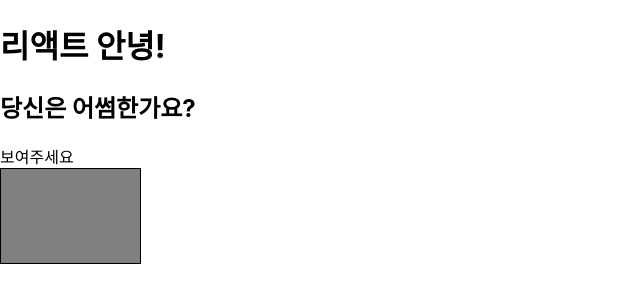
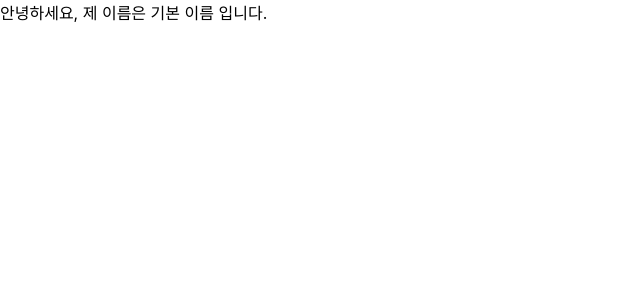
Before and after one commit to developer-do/react-study, a React (Create React App) app in the folder hello-react/: page / in a window 1280 px wide. Shown: the top 302 px of the page, without its empty margins (0-640 px from the left). Built offline with nearby package versions, Linux system fonts and the light colour scheme.

Commit message:
props 연습 / git 연습...

```diff
--- a/hello-react/src/App.js
+++ b/hello-react/src/App.js
@@ -1,30 +1,17 @@
 import React, { Component } from 'react';
-import logo from './logo.svg';
-import './App.css';
+import MyComponent from './MyComponent';
 
 class App extends Component {
   render() {
-    const text = "당신은 어썸한가요?";
-    const condition = true;
-    const style = {
-      backgroundColor: 'gray',
-      border: '1px solid black',
-      height: Math.round(Math.random() * 300) + 50,
-      width: Math.round(Math.random() * 300) + 50,
-      WebkitTransition: 'all',
-      MozTransition: 'all',
-      msTransition: 'all'
-    };
-
     return (
-      <div>
-        <h1>리액트 안녕!</h1>
-        <h2>{text}</h2>
-        {condition && '보여주세요'}
-        <div style={style}></div>
-      </div>
-    );
+      <MyComponent />
+    )
   }
 }
 
+
+MyComponent.defaultProps = {
+  name: '기본 이름',
+}
+
 export default App;
--- a/hello-react/src/MyComponent.js
+++ b/hello-react/src/MyComponent.js
@@ -6,7 +6,6 @@ class MyComponent extends Component {
     }
 
     render() {
-
         return (
             <div>
                 안녕하세요, 제 이름은 {this.props.name} 입니다.
```
